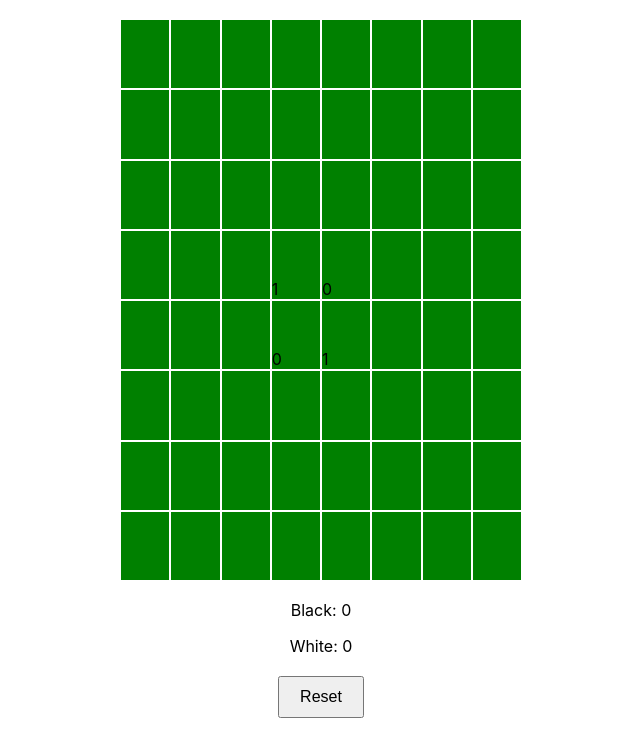
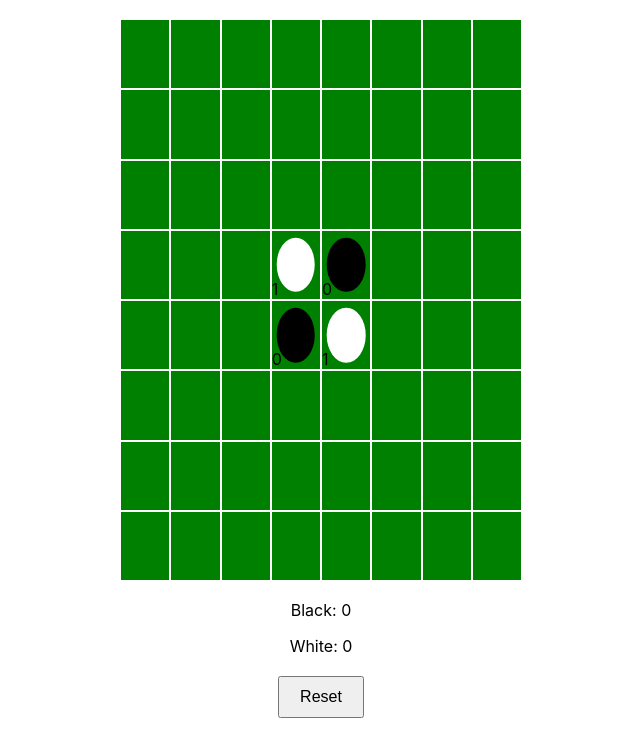
Before and after one commit to kyle861550/othello-react, a React (Create React App) app: page / in a window 1280 px wide. Shown: the top 756 px of the page, without its empty margins (319-959 px from the left). Built offline with nearby package versions, Linux system fonts and the light colour scheme.

Commit message:
fix: fix html

```diff
--- a/src/App.tsx
+++ b/src/App.tsx
@@ -41,7 +41,7 @@ const App: React.FC = () => {
             {row.map((cell, colIndex) => (
               <div
                 key={colIndex}
-                className={`cell ${cell}`}
+                className={`cell ${cell === Piece.BLACK ? 'black' : cell === Piece.WHITE ? 'white' : ''}`}
                 onClick={() => handleCellClick(rowIndex, colIndex)}
               >
                 {cell}
```
